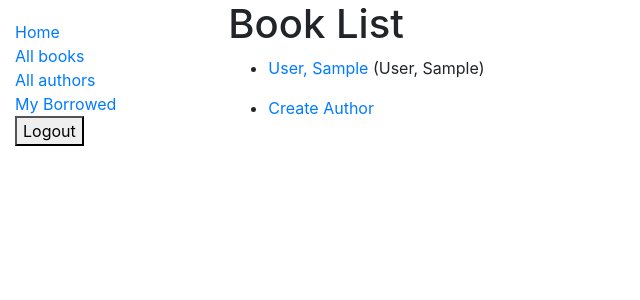
After one commit to xi455/Library-manage, a Django app: page /catalog/authors/ in a window 1280 px wide. The commit adds this page. Shown: the top 300 px of the page, without its empty margins (0-640 px from the left). Run offline with Django 5.2, Linux system fonts and the light colour scheme; a user stored in the database is signed in; tables that the repository leaves empty hold one stand-in row (values such as "Sample post"); some libraries are stand-ins or nearby versions.

Commit message:
feat: CRUD database operations in author

```diff
--- a/catalog/models.py
+++ b/catalog/models.py
@@ -95,7 +95,7 @@ class Author(models.Model):
 
     def get_absolute_url(self):
         """Returns the url to access a particular author instance."""
-        return reverse('author-detail', args=[str(self.id)])
+        return reverse('catalog:author-detail', args=[str(self.id)])
 
     def __str__(self):
         """String for representing the Model object."""
--- /dev/null
+++ b/catalog/templates/catalog/author_list.html
@@ -0,0 +1,22 @@
+{% extends "base_generic.html" %}
+
+{% block content %}
+  <h1>Book List</h1>
+  {% if author_list %}
+    <ul>
+      {% for author in author_list %}
+      <li>
+        <a href="{{ author.get_absolute_url }}">{{ author }}</a>
+        ({{author}})
+      </li>
+      {% endfor %}
+    </ul>
+    <ul>
+        <li>
+            <a href="{% url 'catalog:author-create' %}">Create Author</a>
+        </li>
+    </ul>
+  {% else %}
+    <p>There are no authors in the library.</p>
+  {% endif %}
+{% endblock %}
--- a/catalog/templates/catalog/bookinstance_list_borrowed_user.html
+++ b/catalog/templates/catalog/bookinstance_list_borrowed_user.html
@@ -9,6 +9,8 @@
       {% for bookinst in bookinstance_list %}
       <li class="{% if bookinst.is_overdue %}text-danger{% endif %}">
         <a href="{% url 'catalog:book-detail' bookinst.book.pk %}">{{ bookinst.book.title }}</a> ({{ bookinst.due_back }})
+        {% if perms.catalog.can_mark_returned %}- <a href="{% url 'catalog:renew-book-librarian' bookinst.id %}">Renew</a>{% endif %}
+
       </li>
       {% endfor %}
     </ul>
--- a/catalog/urls.py
+++ b/catalog/urls.py
@@ -7,5 +7,17 @@ urlpatterns = [
     path('', views.index, name='index'),
     path('books/', views.BookListView.as_view(), name='books'),
     path('book/<int:pk>', views.BookDetailView.as_view(), name='book-detail'),
+    path('authors/', views.AuthorListView.as_view(), name='authors'),
+    path('author/<pk>', views.AuthorDetailView.as_view(), name='author-detail'),
     path('mybooks/', views.LoanedBooksByUserListView.as_view(), name='my-borrowed'),
 ]
+
+urlpatterns += [
+    path('book/<uuid:pk>/renew/', views.renew_book_librarian, name='renew-book-librarian'),
+]
+
+urlpatterns += [
+    path('author/create/', views.AuthorCreate.as_view(), name='author-create'),
+    path('author/<int:pk>/update/', views.AuthorUpdate.as_view(), name='author-update'),
+    path('author/<int:pk>/delete/', views.AuthorDelete.as_view(), name='author-delete'),
+]
--- a/catalog/views.py
+++ b/catalog/views.py
@@ -1,8 +1,15 @@
-from django.shortcuts import render
+import datetime
+
+from django.urls import reverse, reverse_lazy
+from django.shortcuts import render, get_object_or_404
+from django.http import HttpResponseRedirect
+from django.contrib.auth.mixins import LoginRequiredMixin
+from django.contrib.auth.decorators import login_required, permission_required
+
 from django.views import generic
-from django.contrib.auth.mixins import LoginRequiredMixin
-from django.contrib.auth.decorators import login_required
+from django.views.generic.edit import CreateView, UpdateView, DeleteView
 
+from catalog.forms import RenewBookForm
 from catalog.models import Book, Author, BookInstance, Genre
 
 # Create your views here.
@@ -59,3 +66,65 @@ class LoanedBooksByUserListView(LoginRequiredMixin,generic.ListView):
 
     def get_queryset(self):
         return BookInstance.objects.filter(borrower=self.request.user).filter(status__exact='o').order_by('due_back')
+
+
+@permission_required('catalog.can_mark_returned')
+def renew_book_librarian(request, pk):
+    """
+    View function for renewing a specific BookInstance by librarian
+    """
+    book_inst=get_object_or_404(BookInstance, pk = pk)
+
+    # If this is a POST request then process the Form data
+    if request.method == 'POST':
+
+        # Create a form instance and populate it with data from the request (binding):
+        form = RenewBookForm(request.POST)
+
+        # Check if the form is valid:
+        if form.is_valid():
+            # process the data in form.cleaned_data as required (here we just write it to the model due_back field)
+            book_inst.due_back = form.cleaned_data['renewal_date']
+            book_inst.save()
+
+            # redirect to a new URL:
+            return HttpResponseRedirect(reverse('catalog:my-borrowed') )
+
+    # If this is a GET (or any other method) create the default form.
+    else:
+        proposed_renewal_date = datetime.date.today() + datetime.timedelta(weeks=3)
+        form = RenewBookForm(initial={'renewal_date': proposed_renewal_date,})
+
+    return render(request, 'catalog/book_renew_librarian.html', {'form': form, 'bookinst':book_inst})
+
+
+class AuthorListView(LoginRequiredMixin, generic.ListView):
+    login_url = '/accounts/login/'
+    model = Author
+    context_object_name = 'author_list'   # your own name for the list as a template variable
+    queryset = Author.objects.all() # Get 5 books containing the title war
+    template_name = 'catalog/author_list.html'  # Specify your own template name/location
+    paginate_by = 10
+
+
+class AuthorDetailView(LoginRequiredMixin, generic.DetailView):
+    login_url = '/accounts/login/'
+    model = Author
+    template_name = 'catalog/author_detail.html'  # Specify your own template name/location
+
+
+class AuthorCreate(CreateView):
+    model = Author
+    fields = '__all__'
+    initial={'date_of_death':'1971-11-13',}
+    template_name = 'catalog/author_form.html'
+
+
+class AuthorUpdate(UpdateView):
+    model = Author
+    fields = ['first_name','last_name','date_of_birth','date_of_death']
+
+
+class AuthorDelete(DeleteView):
+    model = Author
+    success_url = reverse_lazy('catalog:authors')
--- a/templates/base_generic.html
+++ b/templates/base_generic.html
@@ -24,7 +24,7 @@
                 <ul class="sidebar-nav">
                     <li><a href="{% url 'catalog:index' %}">Home</a></li>
                     <li><a href="{% url 'catalog:books' %}">All books</a></li>
-                    <li><a href="">All authors</a></li>
+                    <li><a href="{% url 'catalog:authors' %}">All authors</a></li>
                     <li><a href="{% url 'catalog:my-borrowed' %}">My Borrowed</a></li>
                     {% if user.is_authenticated %}
                         <form method="post" action="{% url 'logout' %}">
```
Also changed, not shown: catalog/forms.py (added, +22 -0 lines), catalog/templates/catalog/author_confirm_delete.html (added, +14 -0 lines), catalog/templates/catalog/author_detail.html (added, +10 -0 lines), catalog/templates/catalog/author_form.html (added, +11 -0 lines), catalog/templates/catalog/book_renew_librarian.html (added, +16 -0 lines).
